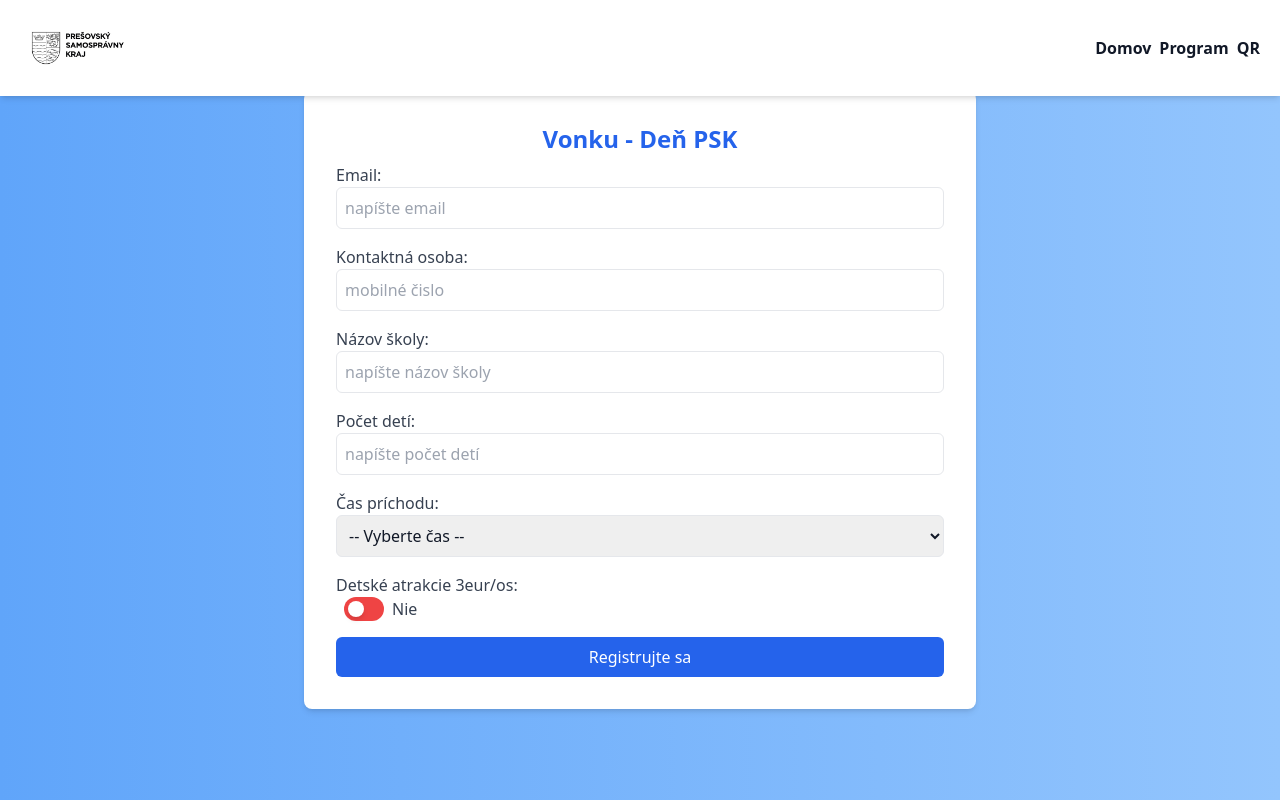
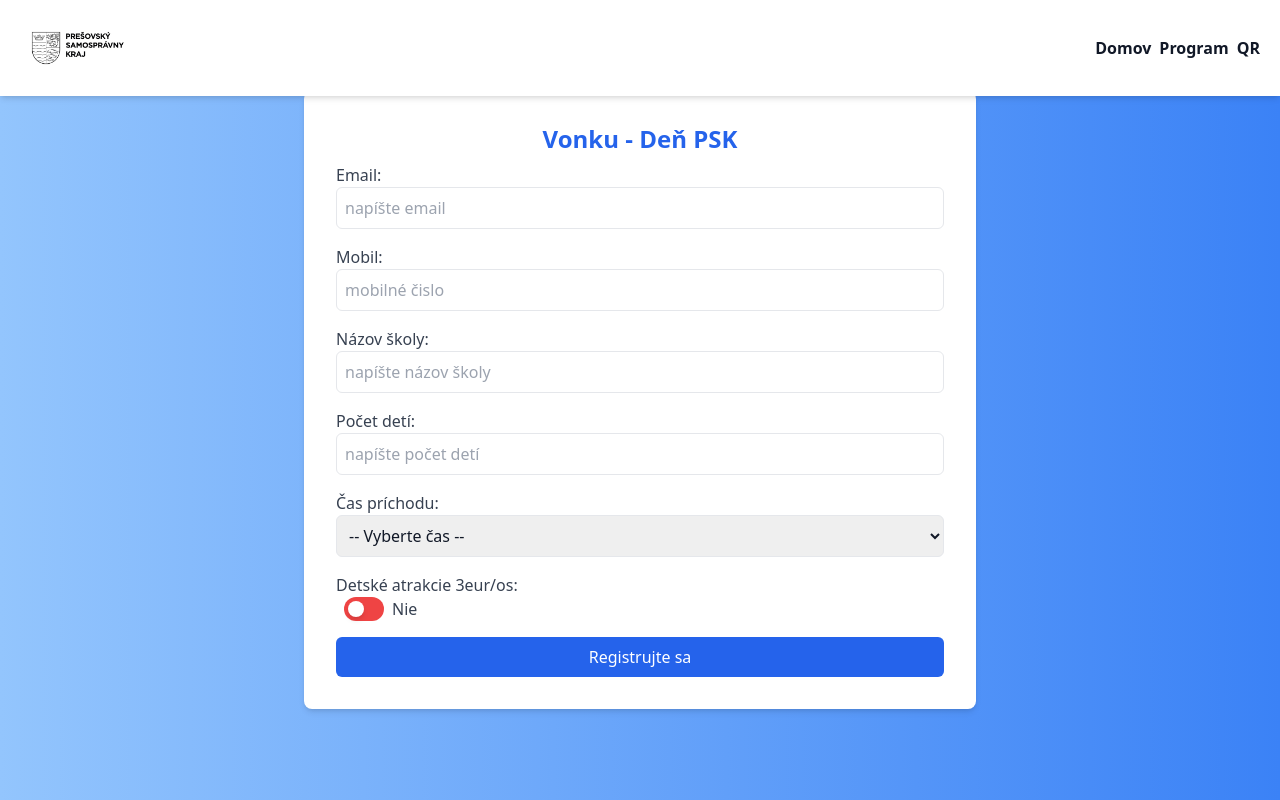
Before and after one commit to Stefan8412/registraciavonku, a React (Create React App) app: page / in a window 1280 px wide. Shown: the top 800 px of the page. Built offline with nearby package versions, Linux system fonts and the light colour scheme.

Commit message:
add update

```diff
--- a/src/components/RegistrationForm.jsx
+++ b/src/components/RegistrationForm.jsx
@@ -117,7 +117,7 @@
       </nav>
       <section
         id="home-section"
-        className="flex flex-col items-center justify-center min-h-screen p-6 bg-gradient-to-r from-blue-400 to-blue-300"
+        className="flex flex-col items-center justify-center min-h-screen p-6 bg-gradient-to-r from-blue-300 to-blue-500"
       >
         <div className="max-w-2xl w-full mx-auto p-8 rounded-lg shadow-md bg-white">
           <h2 className="text-2xl font-bold text-center text-blue-600 mb-2">
@@ -141,7 +141,7 @@
               />
             </div>
             <div>
-              <label className="block text-gray-700">Kontaktná osoba:</label>
+              <label className="block text-gray-700">Mobil:</label>
               <input
                 type="text"
                 className="w-full p-2 border rounded-md"
```
